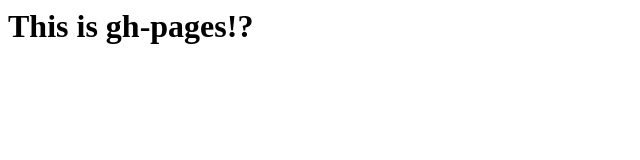
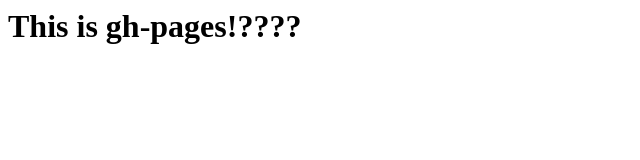
Before and after one commit to thundermiracle/playwright-html, a plain HTML site: page index.html in a window 1280 px wide. Shown: the full height of the page, 0-640 px from the left. Drawn offline with Linux system fonts and the light colour scheme.

Commit message:
trigger~

```diff
--- a/index.html
+++ b/index.html
@@ -1 +1 @@
-<h1>This is gh-pages!?</h1>
+<h1>This is gh-pages!????</h1>
```
